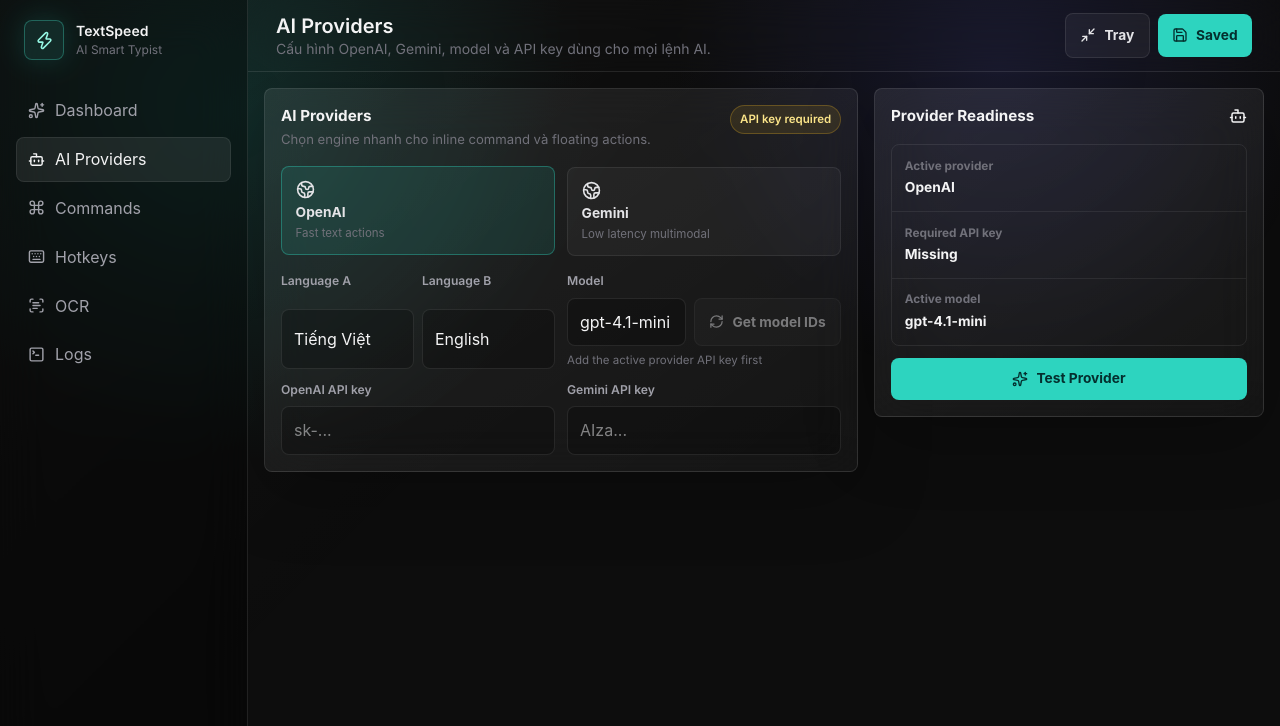
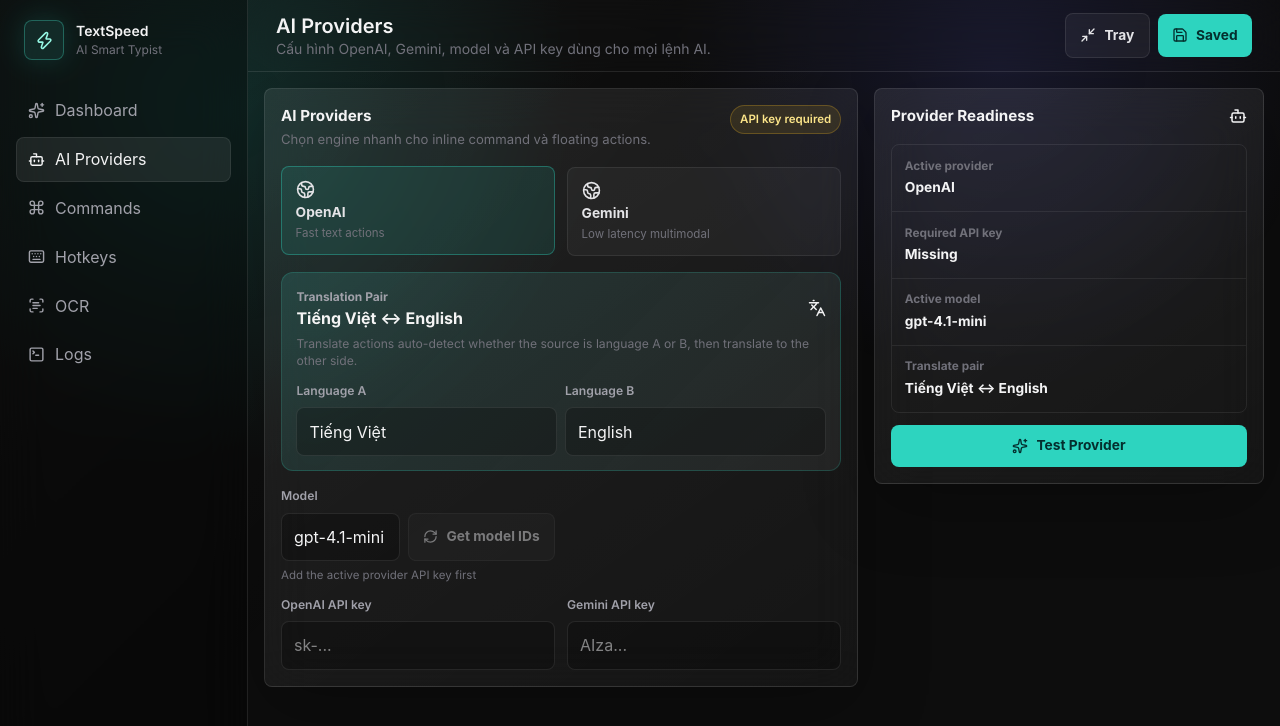
Before and after one commit to Monkez/text-speed, a React (Vite) app: page / in a window 1280 px wide. Both pictures are taken after a click on the button "AI Providers". Shown: the top 726 px of the page. Built offline with nearby package versions, Linux system fonts and the light colour scheme.

Commit message:
Expose translation pair settings

```diff
--- a/src/App.tsx
+++ b/src/App.tsx
@@ -393,6 +393,11 @@
                     <small>{settings.provider === "openai" ? "OpenAI" : "Gemini"} · {settings.model}</small>
                   </div>
                   <div className="metric-card">
+                    <span>Translate Pair</span>
+                    <strong>{settings.translationLanguageA} ↔ {settings.translationLanguageB}</strong>
+                    <small>Auto-detect source, translate to the other language</small>
+                  </div>
+                  <div className="metric-card">
                     <span>Inline</span>
                     <strong>{inlineReady ? "Ready" : settings.inlineEnabled ? "No active command" : "Disabled"}</strong>
                     <small>{enabledCommands.length} active commands · //function text/</small>
@@ -474,11 +479,23 @@
                     </button>
                   ))}
                 </div>
-                <div className="mt-4 grid grid-cols-2 gap-3">
+
+                <section className="translation-card">
+                  <div className="translation-card-head">
+                    <div>
+                      <span>Translation Pair</span>
+                      <strong>{settings.translationLanguageA} ↔ {settings.translationLanguageB}</strong>
+                    </div>
+                    <Languages size={18} />
+                  </div>
+                  <p>
+                    Translate actions auto-detect whether the source is language A or B, then translate to the other side.
+                  </p>
                   <div className="translation-pair">
                     <label className="field">
                       <span>Language A</span>
                       <ImeInput
+                        placeholder="Tiếng Việt"
                         value={settings.translationLanguageA}
                         onValueChange={(value) =>
                           setSettings({
@@ -492,11 +509,15 @@
                     <label className="field">
                       <span>Language B</span>
                       <ImeInput
+                        placeholder="English"
                         value={settings.translationLanguageB}
                         onValueChange={(value) => setSettings({ ...settings, translationLanguageB: value })}
                       />
                     </label>
                   </div>
+                </section>
+
+                <div className="mt-4 grid grid-cols-2 gap-3">
                   <label className="field">
                     <span>Model</span>
                     <div className="model-picker">
@@ -734,6 +755,10 @@
                       <span>Active model</span>
                       <strong>{settings.model}</strong>
                     </div>
+                    <div>
+                      <span>Translate pair</span>
+                      <strong>{settings.translationLanguageA} ↔ {settings.translationLanguageB}</strong>
+                    </div>
                   </div>
                   <button className="primary-button mt-3 w-full justify-center" onClick={() => handleAction("translate")} type="button">
                     <Sparkles size={16} />
--- a/src/styles.css
+++ b/src/styles.css
@@ -197,6 +197,46 @@
   display: grid;
   grid-template-columns: repeat(2, minmax(0, 1fr));
   gap: 0.5rem;
+}
+
+.translation-card {
+  margin-top: 1rem;
+  border: 1px solid rgba(45, 212, 191, 0.2);
+  border-radius: 0.75rem;
+  background:
+    linear-gradient(135deg, rgba(20, 184, 166, 0.13), rgba(255, 255, 255, 0.025)),
+    rgba(255, 255, 255, 0.035);
+  padding: 0.9rem;
+}
+
+.translation-card-head {
+  display: flex;
+  align-items: center;
+  justify-content: space-between;
+  gap: 1rem;
+  margin-bottom: 0.45rem;
+}
+
+.translation-card-head span {
+  display: block;
+  color: rgb(161 161 170);
+  font-size: 0.75rem;
+  font-weight: 700;
+}
+
+.translation-card-head strong {
+  display: block;
+  margin-top: 0.12rem;
+  color: rgb(245 245 245);
+  font-size: 1rem;
+  line-height: 1.25;
+}
+
+.translation-card p {
+  margin: 0 0 0.75rem;
+  color: rgb(113 113 122);
+  font-size: 0.76rem;
+  line-height: 1.45;
 }
 
 .model-fetch-button {
```
